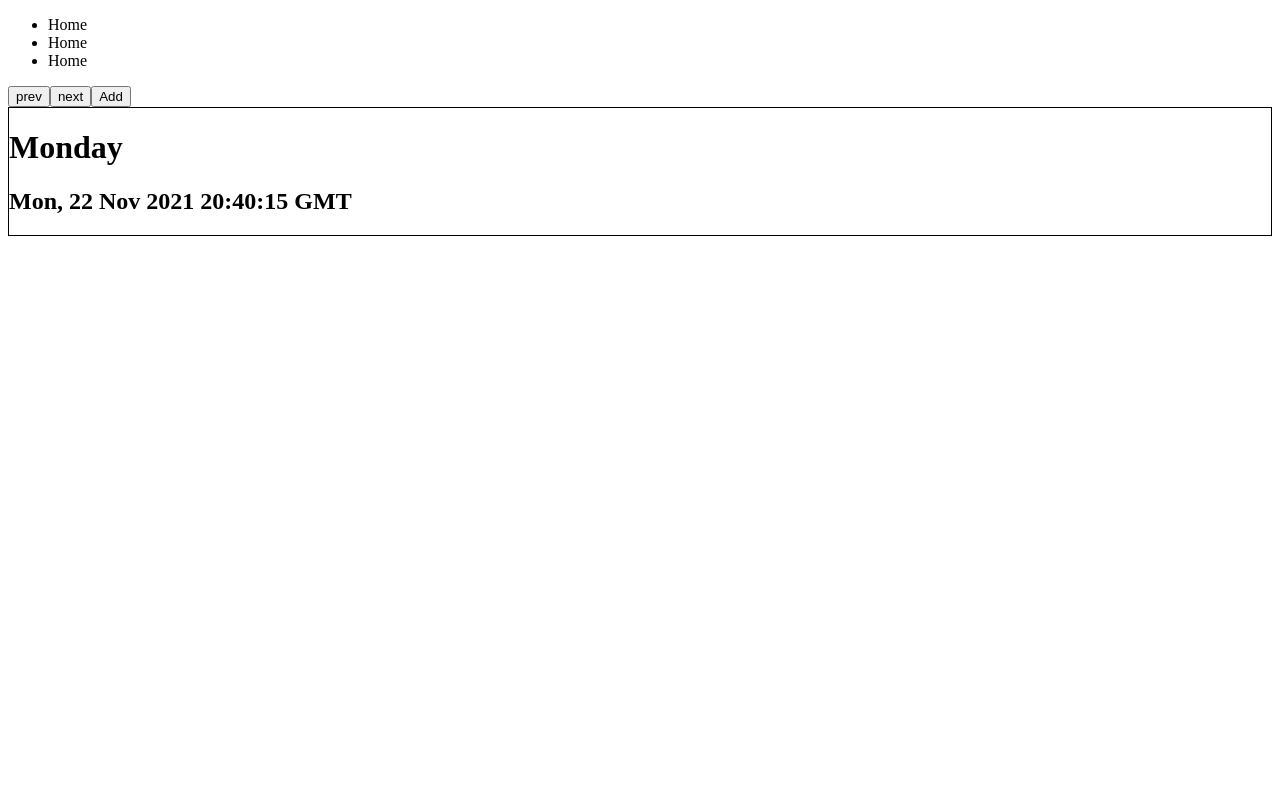
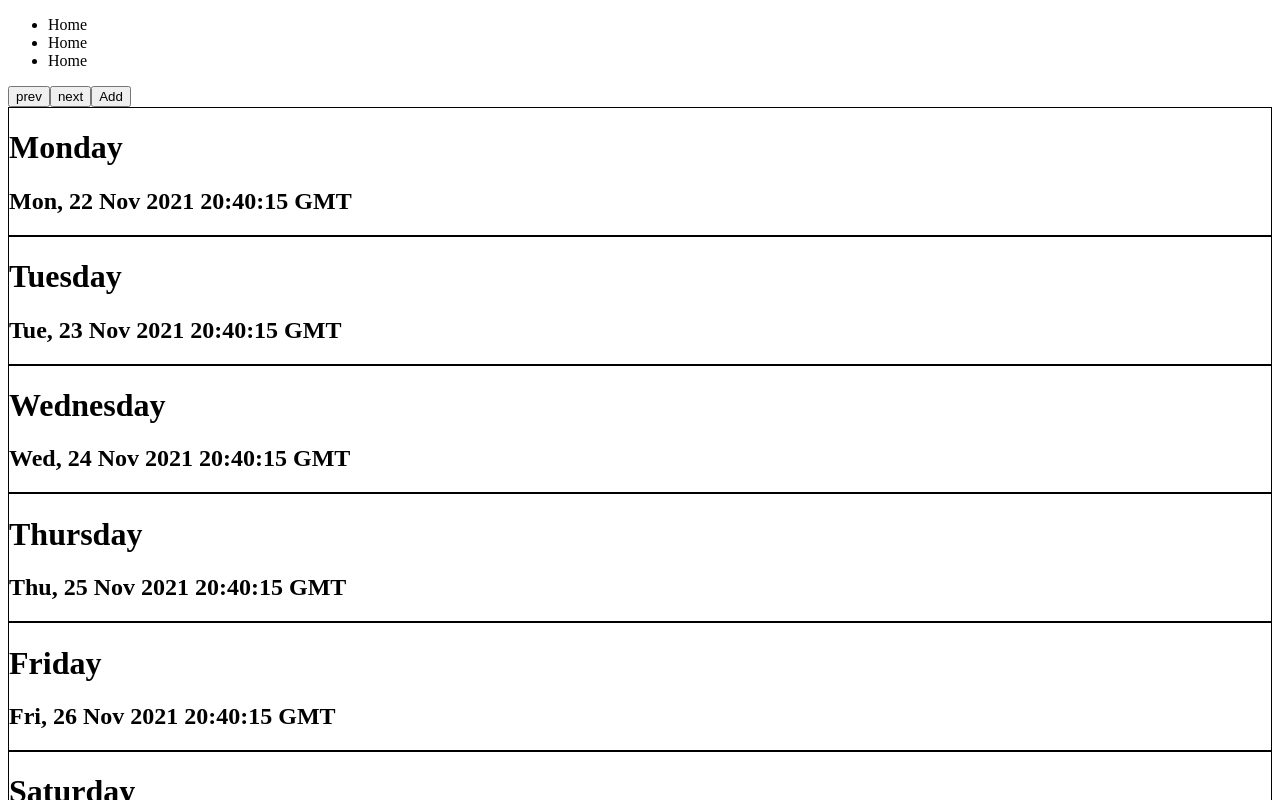
Before and after one commit to rturner1989/Planner-Application, a React (Create React App) app: page / in a window 1280 px wide. Shown: the top 800 px of the page. Built offline with nearby package versions, Linux system fonts and the light colour scheme.

Commit message:
Functionality Update
- combined states into one state of objects
- dynamically render days using map of state

```diff
--- a/src/Components/WeeklyCalender/WeeklyOverview/WeeklyOverview.tsx
+++ b/src/Components/WeeklyCalender/WeeklyOverview/WeeklyOverview.tsx
@@ -8,9 +8,6 @@ import {
     subtractDaysFromDate,
     getStartWeekDateString,
     getDayOfCurrentWeek,
-    getDayOfNextWeek,
-    getDayOfPreviousWeek,
-    getDayOfNextWeekTest,
 } from "../../../Library/DateTime";
 import { task } from "../../../Library/Interfaces";
 import DailyOverview from "./DailyOverview/DailyOverview";
@@ -23,15 +20,7 @@ interface props {
     setTaskFormData: React.Dispatch<React.SetStateAction<task[] | undefined>>;
 }
 interface week {
-    monday: day;
-    tuesday?: day;
-    wednesday?: day;
-    thursday?: day;
-    friday?: day;
-    saturday?: day;
-    sunday?: day;
-}
-interface day {
+    day: string;
     date: string;
     tasks: task[];
 }
@@ -41,82 +30,56 @@ const WeeklyOverview: React.FC<props> = ({
     taskFormData,
     setTaskFormData,
 }) => {
-    const getCurrentWeek = (): week => {
-        const mon = getDayOfCurrentWeek(1);
-        // const tues = getDayOfCurrentWeek(2);
-        // const wed = getDayOfCurrentWeek(3);
-        // const thurs = getDayOfCurrentWeek(4);
-        // const fri = getDayOfCurrentWeek(5);
-        // const sat = getDayOfCurrentWeek(6);
-        // const sun = getDayOfCurrentWeek(7);
-        return {
-            monday: { date: mon, tasks: [] },
-            // tuesday: { date: tues, tasks: [] },
-            // wednesday: { date: wed, tasks: [] },
-            // thursday: { date: thurs, tasks: [] },
-            // friday: { date: fri, tasks: [] },
-            // saturday: { date: sat, tasks: [] },
-            // sunday: { date: sun, tasks: [] },
-        };
-    };
-    const getNextWeek = (): week => {
-        const mon = getDayOfNextWeek(0);
-        // const tues = getDayOfNextWeek(1);
-        // const wed = getDayOfNextWeek(2);
-        // const thurs = getDayOfNextWeek(3);
-        // const fri = getDayOfNextWeek(4);
-        // const sat = getDayOfNextWeek(5);
-        // const sun = getDayOfNextWeek(6);
-        return {
-            monday: { date: mon, tasks: [] },
-            // tuesday: { date: tues, tasks: [] },
-            // wednesday: { date: wed, tasks: [] },
-            // thursday: { date: thurs, tasks: [] },
-            // friday: { date: fri, tasks: [] },
-            // saturday: { date: sat, tasks: [] },
-            // sunday: { date: sun, tasks: [] },
-        };
-    };
-    const getPreviousWeek = (): week => {
-        const mon = getDayOfPreviousWeek(0);
-        // const tues = getDayOfPreviousWeek(1);
-        // const wed = getDayOfPreviousWeek(2);
-        // const thurs = getDayOfPreviousWeek(3);
-        // const fri = getDayOfPreviousWeek(4);
-        // const sat = getDayOfPreviousWeek(5);
-        // const sun = getDayOfPreviousWeek(6);
-        return {
-            monday: { date: mon, tasks: [] },
-            // tuesday: { date: tues, tasks: [] },
-            // wednesday: { date: wed, tasks: [] },
-            // thursday: { date: thurs, tasks: [] },
-            // friday: { date: fri, tasks: [] },
-            // saturday: { date: sat, tasks: [] },
-            // sunday: { date: sun, tasks: [] },
-        };
-    };
+    const [isModalVisible, setIsModalVisible] = useState(false);
 
-    // STATES
+    const [count, setCount] = useState(1);
 
-    const [startOfCurrentWeekString, setStartOfCurrentWeekString] =
-        useState<string>(() => getStartWeekDateString());
-
-    const [selectedWeek, setSelectedWeek] = useState<week>(() =>
-        getCurrentWeek()
-    );
-
-    const [isModalVisible, setIsModalVisible] = useState(false);
+    const [arrOfWeeks, setArrOfWeeks] = useState([
+        // previous week
+        [
+            { day: days.MONDAY, date: getDayOfCurrentWeek(-6), tasks: [] },
+            { day: days.TUESDAY, date: getDayOfCurrentWeek(-5), tasks: [] },
+            { day: days.WEDNESDAY, date: getDayOfCurrentWeek(-4), tasks: [] },
+            { day: days.THURSDAY, date: getDayOfCurrentWeek(-3), tasks: [] },
+            { day: days.FRIDAY, date: getDayOfCurrentWeek(-2), tasks: [] },
+            { day: days.SATURDAY, date: getDayOfCurrentWeek(-1), tasks: [] },
+            { day: days.SUNDAY, date: getDayOfCurrentWeek(0), tasks: [] },
+        ],
+        // current week
+        [
+            { day: days.MONDAY, date: getDayOfCurrentWeek(1), tasks: [] },
+            { day: days.TUESDAY, date: getDayOfCurrentWeek(2), tasks: [] },
+            { day: days.WEDNESDAY, date: getDayOfCurrentWeek(3), tasks: [] },
+            { day: days.THURSDAY, date: getDayOfCurrentWeek(4), tasks: [] },
+            { day: days.FRIDAY, date: getDayOfCurrentWeek(5), tasks: [] },
+            { day: days.SATURDAY, date: getDayOfCurrentWeek(6), tasks: [] },
+            { day: days.SUNDAY, date: getDayOfCurrentWeek(7), tasks: [] },
+        ],
+        // next week
+        [
+            { day: days.MONDAY, date: getDayOfCurrentWeek(8), tasks: [] },
+            { day: days.TUESDAY, date: getDayOfCurrentWeek(9), tasks: [] },
+            { day: days.WEDNESDAY, date: getDayOfCurrentWeek(10), tasks: [] },
+            { day: days.THURSDAY, date: getDayOfCurrentWeek(11), tasks: [] },
+            { day: days.FRIDAY, date: getDayOfCurrentWeek(12), tasks: [] },
+            { day: days.SATURDAY, date: getDayOfCurrentWeek(13), tasks: [] },
+            { day: days.SUNDAY, date: getDayOfCurrentWeek(14), tasks: [] },
+        ],
+    ]);
 
     // ACTIONS (FUNCTIONS)
 
     const previousWeek = () => {
-        console.log("previous");
-        // setSelectedWeek(getPreviousWeek());
+        if (count > 0) {
+            setCount(count - 1);
+        }
     };
 
     const nextWeek = () => {
-        console.log("next");
-        // setSelectedWeek(getNextWeek());
+        if (count <= 2) {
+            setCount(count + 1);
+        }
+        if (count > 2) return;
     };
 
     const addTask = (task: task) => {
@@ -133,48 +96,17 @@ const WeeklyOverview: React.FC<props> = ({
                     <TaskEditor formData={undefined} handleSubmit={addTask} />
                 </ModalContainer>
             )}
-            <DailyOverview
-                handleClick={setSelectedDay}
-                day={days.MONDAY}
-                date={selectedWeek.monday.date}
-                tasks={selectedWeek.monday.tasks}
-            />
-            {/* <DailyOverview
-                handleClick={setSelectedDay}
-                day={days.TUESDAY}
-                date={selectedWeek.tuesday.date}
-                tasks={selectedWeek.tuesday.tasks}
-            />
-            <DailyOverview
-                handleClick={setSelectedDay}
-                day={days.WEDNESDAY}
-                date={selectedWeek.wednesday.date}
-                tasks={selectedWeek.wednesday.tasks}
-            />
-            <DailyOverview
-                handleClick={setSelectedDay}
-                day={days.THURSDAY}
-                date={selectedWeek.thursday.date}
-                tasks={selectedWeek.thursday.tasks}
-            />
-            <DailyOverview
-                handleClick={setSelectedDay}
-                day={days.FRIDAY}
-                date={selectedWeek.friday.date}
-                tasks={selectedWeek.friday.tasks}
-            />
-            <DailyOverview
-                handleClick={setSelectedDay}
-                day={days.SATURDAY}
-                date={selectedWeek.saturday.date}
-                tasks={selectedWeek.saturday.tasks}
-            />
-            <DailyOverview
-                handleClick={setSelectedDay}
-                day={days.SUNDAY}
-                date={selectedWeek.sunday.date}
-                tasks={selectedWeek.sunday.tasks}
-            /> */}
+            {arrOfWeeks[count].map((week, index) => {
+                return (
+                    <DailyOverview
+                        key={index}
+                        handleClick={setSelectedDay}
+                        day={week.day}
+                        date={week.date}
+                        tasks={[]}
+                    />
+                );
+            })}
         </div>
     );
 };
--- a/src/Library/DateTime.ts
+++ b/src/Library/DateTime.ts
@@ -49,39 +49,3 @@ export const getDayOfCurrentWeek = (numberOfDays: number) => {
     console.log(dayOfWeek);
     return dayOfWeek;
 };
-
-export const getDayOfNextWeek = (numberOfDays: number) => {
-    const currentDate = new Date();
-    const firstDay = new Date(
-        currentDate.setDate(
-            currentDate.getDate() - currentDate.getDay() + 8 + numberOfDays
-        )
-    ).toUTCString();
-    console.log(firstDay);
-    return firstDay;
-};
-
-export const getDayOfNextWeekTest = (
-    passedDate: string,
-    numberOfDays: number
-) => {
-    const currentDate = new Date(passedDate);
-    const firstDay = new Date(
-        currentDate.setDate(
-            currentDate.getDate() - currentDate.getDay() + numberOfDays
-        )
-    ).toUTCString();
-    console.log(firstDay);
-    return firstDay;
-};
-
-export const getDayOfPreviousWeek = (numberOfDays: number) => {
-    const currentDate = new Date();
-    const firstDay = new Date(
-        currentDate.setDate(
-            currentDate.getDate() - currentDate.getDay() - 6 + numberOfDays
-        )
-    ).toUTCString();
-    console.log(firstDay);
-    return firstDay;
-};
```
